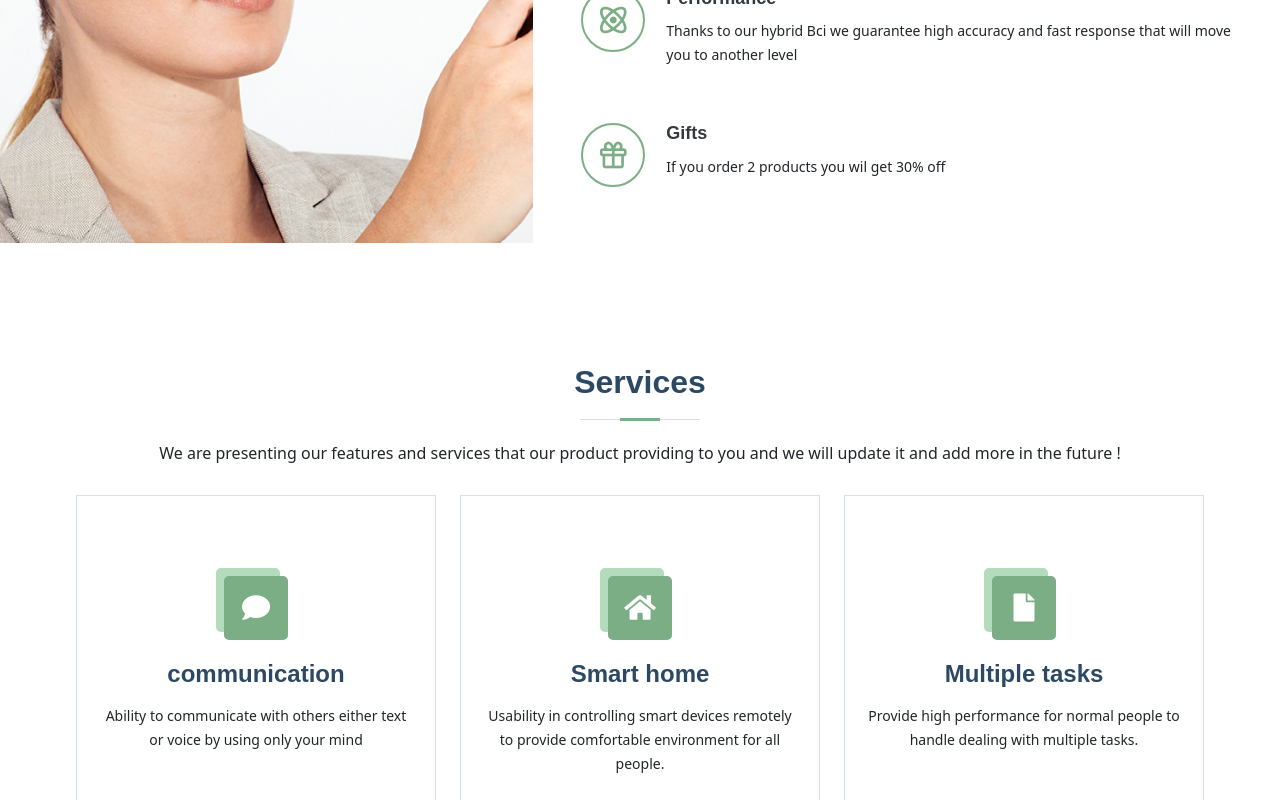
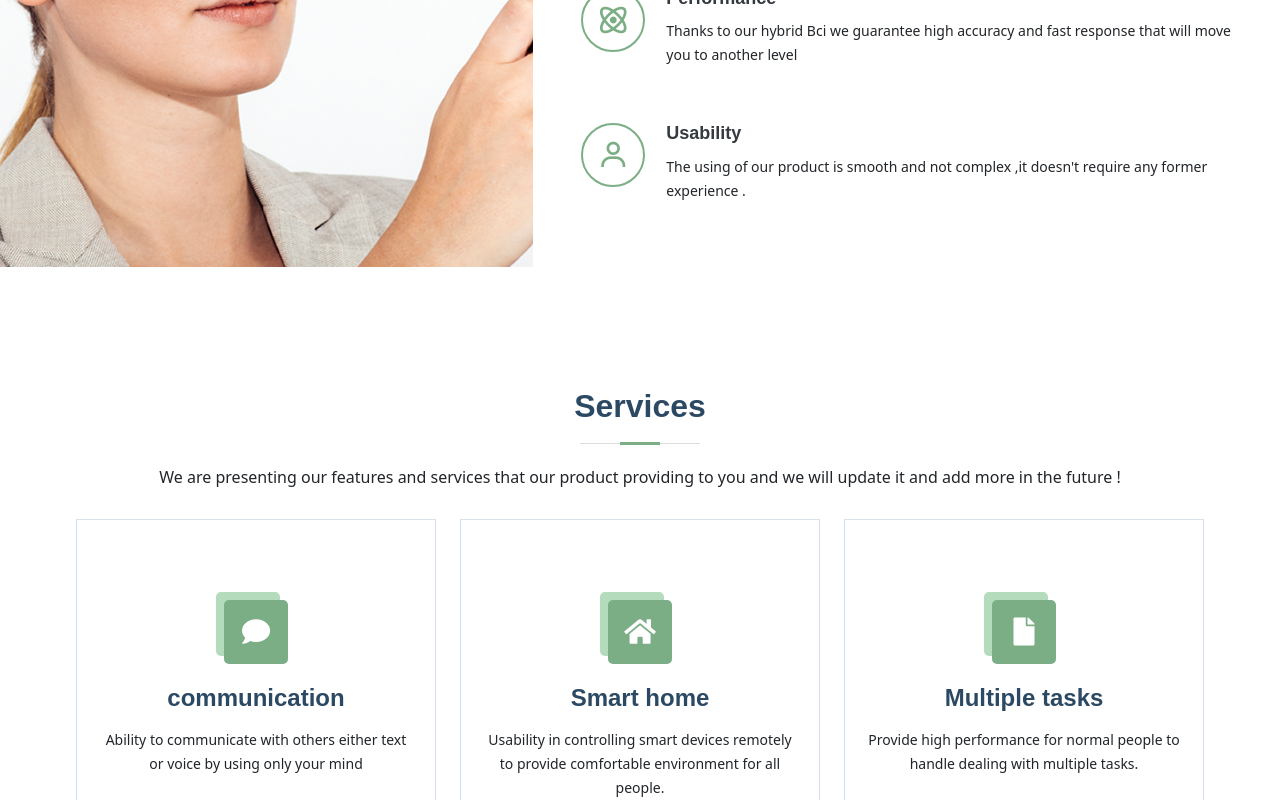
Before and after one commit to mohamed-abdelmonsef/brain-speller-mu, a React (Create React App) app: page / in a window 1280 px wide. Shown: the part 1580-2380 px from the top of the page. Built offline with nearby package versions, Linux system fonts and the light colour scheme.

Commit message:
removing gifts

```diff
--- a/src/components/footer.js
+++ b/src/components/footer.js
@@ -11,7 +11,7 @@ export default class Footer extends React.Component {
                             <div class="address">
                                 <i class="bi bi-geo-alt"></i>
                                 <h4>Location:</h4>
-                                <p>A108 Adam Street, New York, NY 535022</p>
+                                <p>Faculty of Computer and Information Sciences - Mansoura University ,Egypt</p>
                             </div>
                         </div>
                         <div class="col-lg-4">
--- a/src/components/home.js
+++ b/src/components/home.js
@@ -90,9 +90,9 @@ export default class Home extends React.Component {
                                     </div>
 
                                     <div class="icon-box">
-                                        <div class="icon"><i class="bx bx-gift"></i></div>
-                                        <h4 class="title"><a href="">Gifts</a></h4>
-                                        <p class="description"> If you order 2 products you wil get 30% off</p>
+                                        <div class="icon"><i class="bx bx-user"></i></div>
+                                        <h4 class="title"><a href="">Usability</a></h4>
+                                        <p class="description"> The using of our product is smooth and not complex ,it doesn't require any former experience . </p>
                                     </div>
 
                                 </div>
```
